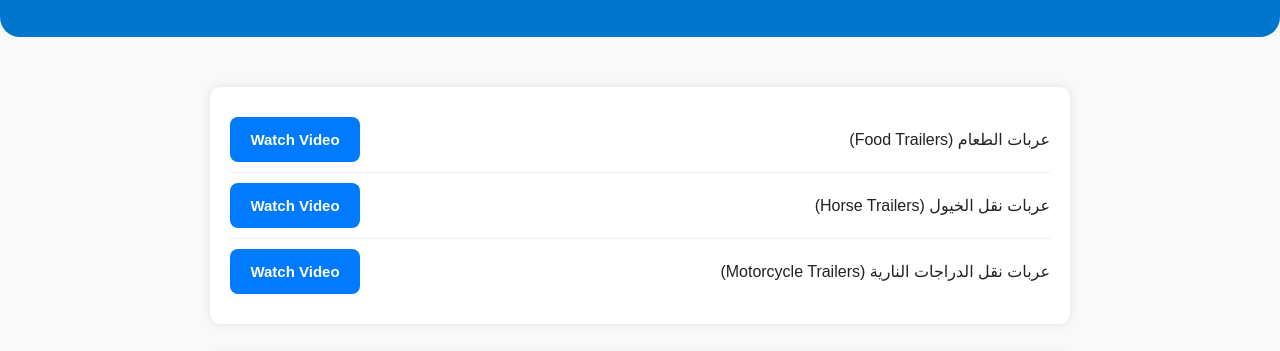
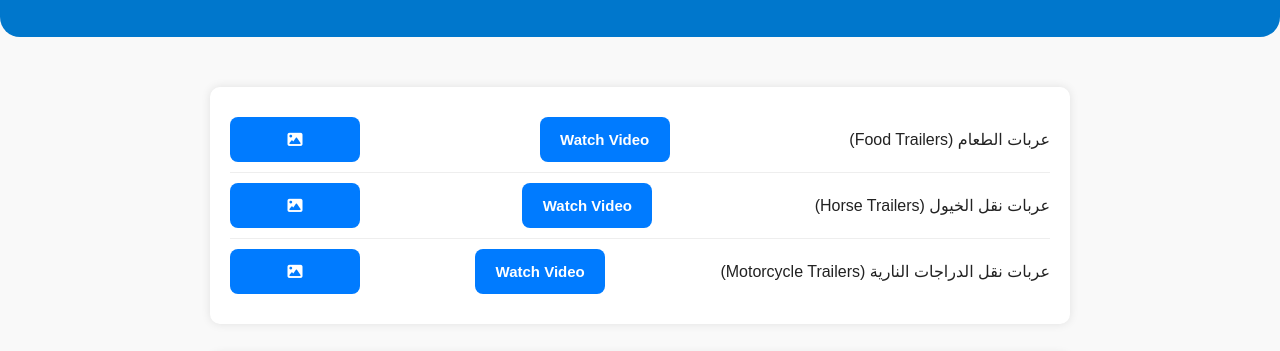
Before and after one commit to moveiteg/moveit-egy1, a plain HTML site: page index.html in a window 1280 px wide. Shown: the part 376-727 px from the top of the page. Drawn offline with Linux system fonts and the light colour scheme.

Commit message:
Update index.html

```diff
--- a/index.html
+++ b/index.html
@@ -25,16 +25,27 @@
     <ul class="services animate">
   <li class="service-item">
     <span>عربات الطعام (Food Trailers)</span>
+    <button class="video-btn" data-video="vid/food.mp4">Watch Video</button>
+    <a href="#photo-gallery" class="video-btn" id="watch-photos-btn">
+  <i class="fa fa-image"></i>
+</a>
 
-    <button class="video-btn" data-video="vid/food.mp4">Watch Video</button>
   </li>
   <li class="service-item">
     <span>عربات نقل الخيول (Horse Trailers)</span>
     <button class="video-btn" data-video="vid/hh22.mp4">Watch Video</button>
+    <a href="#photo-gallery" class="video-btn" id="watch-photos-btn">
+  <i class="fa fa-image"></i>
+</a>
+
   </li>
   <li class="service-item">
     <span>عربات نقل الدراجات النارية (Motorcycle Trailers)</span>
     <button class="video-btn" data-video="vid/motor.mp4">Watch Video</button>
+    <a href="#photo-gallery" class="video-btn" id="watch-photos-btn">
+  <i class="fa fa-image"></i>
+</a>
+
   </li>
 </ul>
 
```
